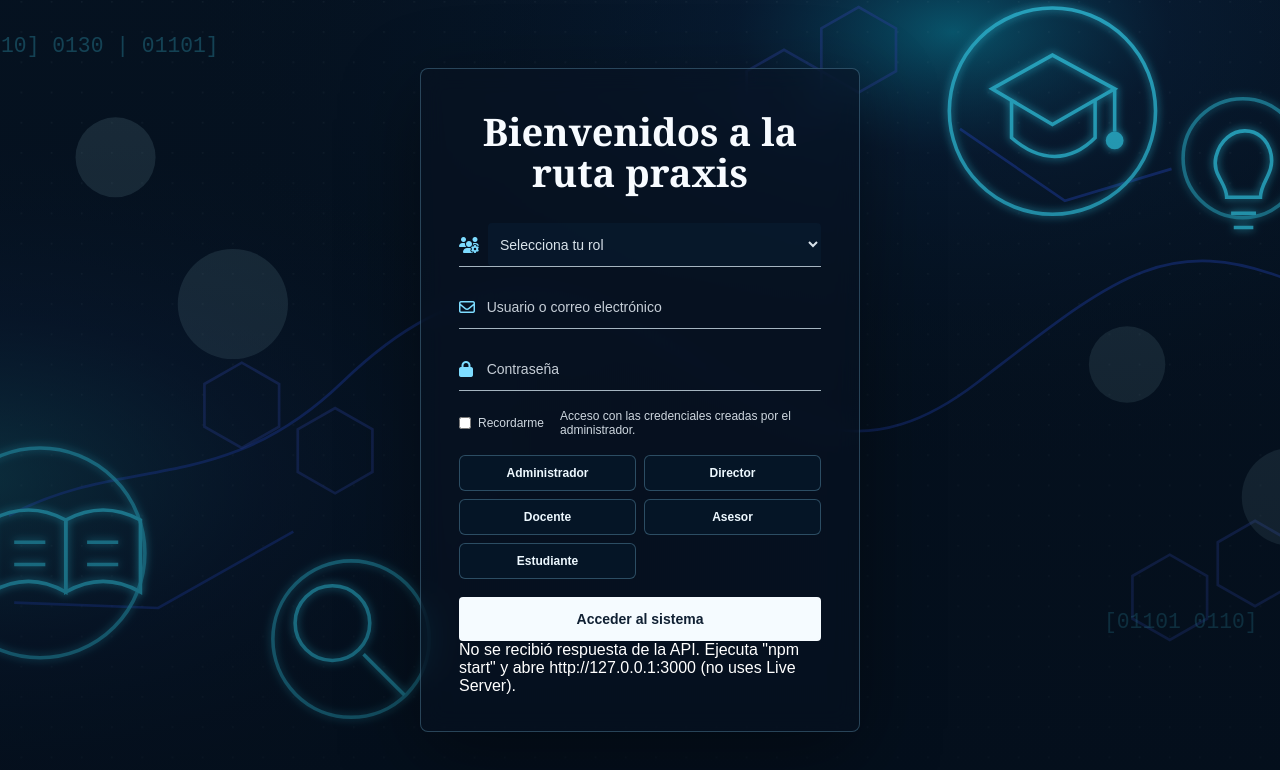
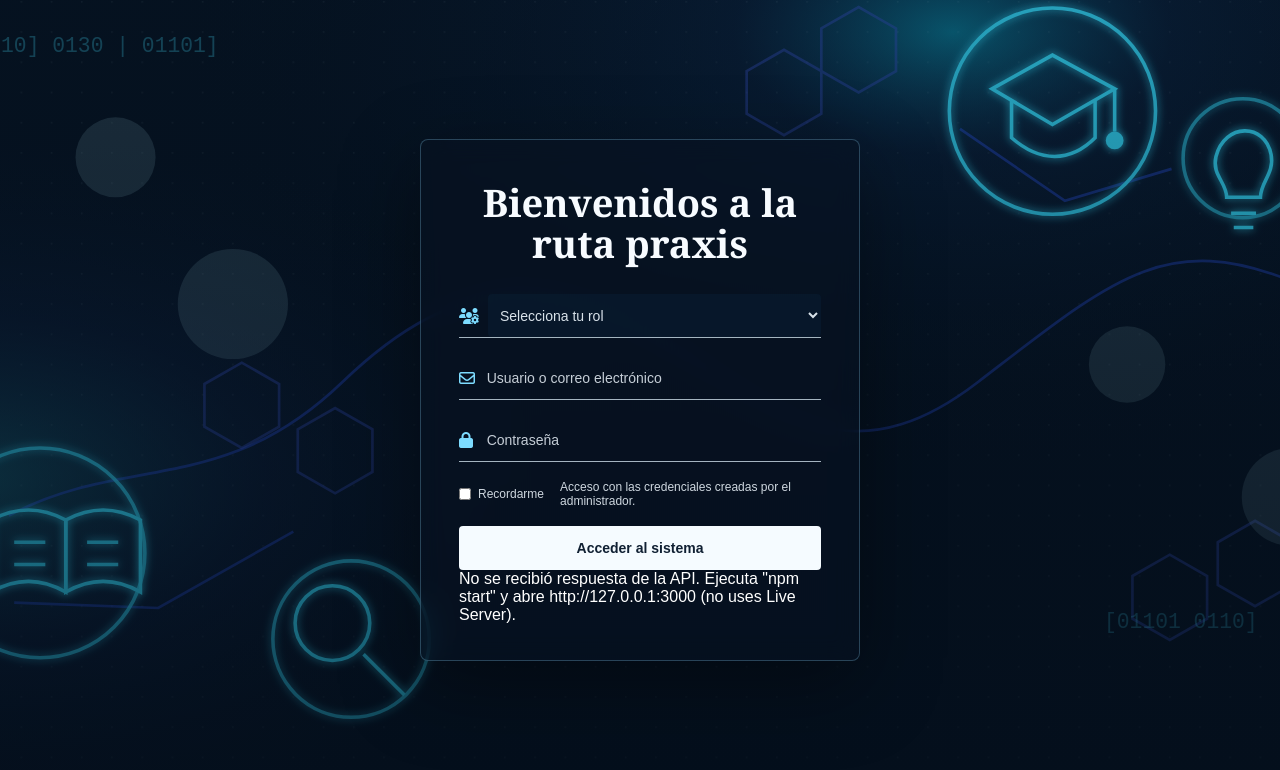
Before and after one commit to salma0205/Proyecto-Integrador-Ruta-Praxis-1, a website: page html/index.html in a window 1280 px wide. Drawn offline with Linux system fonts and the light colour scheme; no server answers.

Commit message:
arreglo login roles

```diff
--- a/css/index.css
+++ b/css/index.css
@@ -303,9 +303,7 @@ body {
 }
 
 .roles-login {
-    display: grid;
-    grid-template-columns: repeat(2, minmax(0, 1fr));
-    gap: 8px;
+    display: none;
 }
 
 .roles-login button {
```
